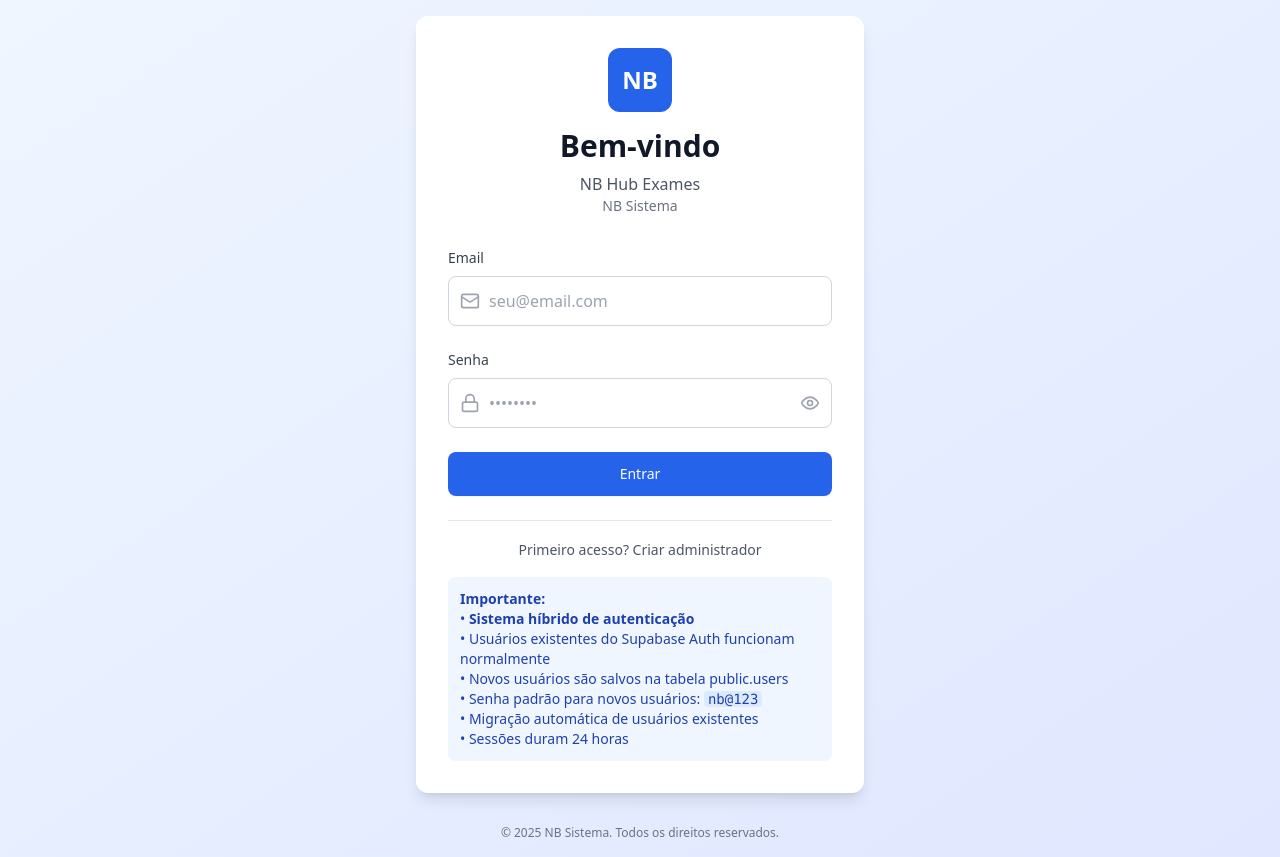
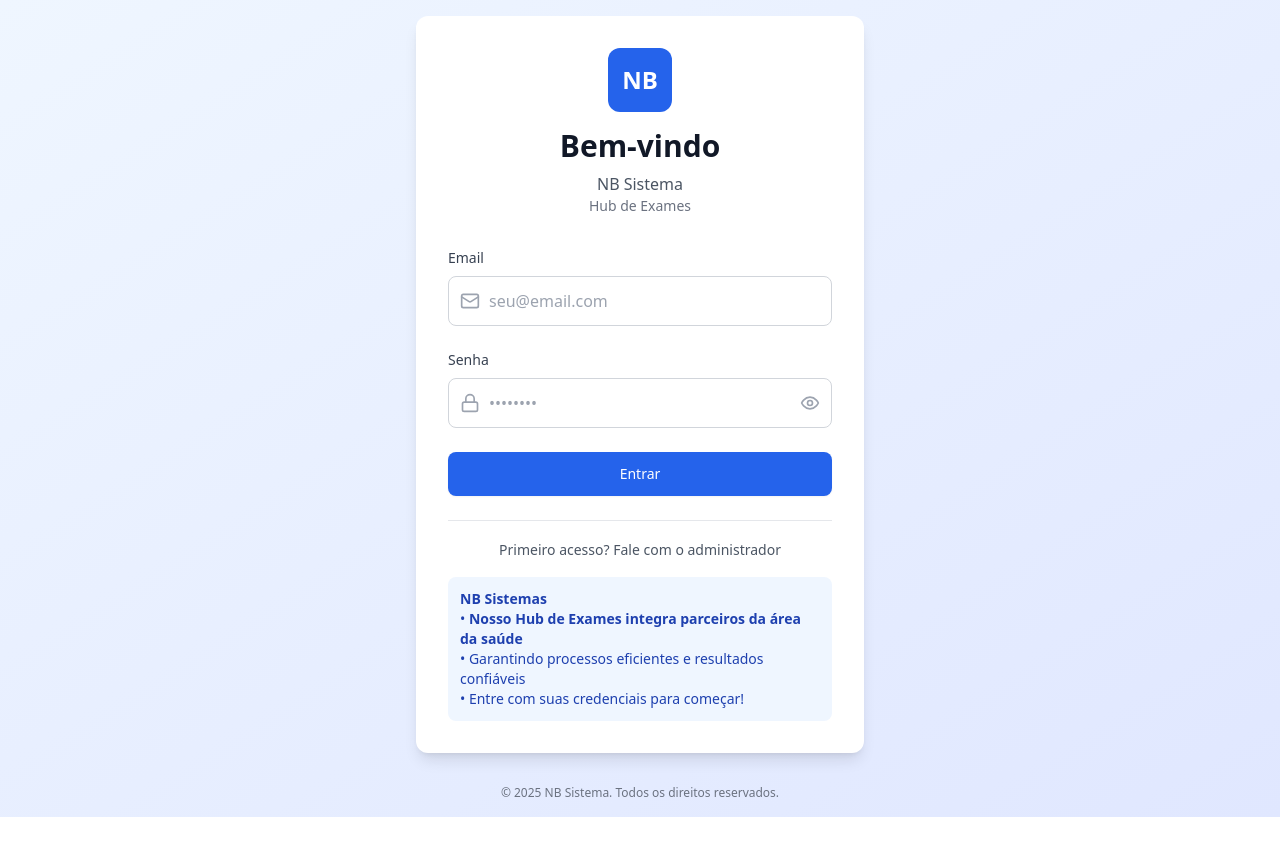
Before and after one commit to nbsistema/exames, a React (Vite) app: page / in a window 1280 px wide. After the commit the page ends 817 px from the top, so only its background shows below. Built offline with nearby package versions, Linux system fonts and the light colour scheme; no server answers.

Commit message:
Update LoginForm.tsx

```diff
--- a/src/components/LoginForm.tsx
+++ b/src/components/LoginForm.tsx
@@ -222,8 +222,8 @@ export function LoginForm() {
                 <span className="text-white font-bold text-2xl">NB</span>
               </div>
               <h2 className="text-3xl font-bold text-gray-900">Recuperar Senha</h2>
-              <p className="text-gray-600 mt-2">NB Hub Exames</p>
-              <p className="text-sm text-gray-500">NB Sistema</p>
+              <p className="text-gray-600 mt-2">NB Sistema</p>
+              <p className="text-sm text-gray-500">Hub de Exames</p>
             </div>
 
             <form onSubmit={handleResetPassword} className="space-y-6">
@@ -282,8 +282,8 @@ export function LoginForm() {
               <span className="text-white font-bold text-2xl">NB</span>
             </div>
             <h2 className="text-3xl font-bold text-gray-900">Bem-vindo</h2>
-            <p className="text-gray-600 mt-2">NB Hub Exames</p>
-            <p className="text-sm text-gray-500">NB Sistema</p>
+            <p className="text-gray-600 mt-2">NB Sistema</p>
+            <p className="text-sm text-gray-500">Hub de Exames</p>
           </div>
 
           <form onSubmit={handleSubmit} className="space-y-6">
@@ -351,26 +351,23 @@ export function LoginForm() {
             </button>
 
             <div className="text-center mt-4 pt-4 border-t border-gray-200">
-              <button
+             <button
                 type="button"
                 onClick={() => setShowInitialSetup(true)}
                 className="text-sm text-gray-600 hover:text-gray-800 transition-colors"
               >
-                Primeiro acesso? Criar administrador
+                Primeiro acesso? Fale com o administrador
               </button>
             </div>
           </form>
 
           <div className="mt-4 p-3 bg-blue-50 rounded-lg">
             <p className="text-sm text-blue-800">
-              <strong>Importante:</strong>
-              <br />• <strong>Sistema híbrido de autenticação</strong>
-              <br />• Usuários existentes do Supabase Auth funcionam normalmente
-              <br />• Novos usuários são salvos na tabela public.users
-              <br />• Senha padrão para novos usuários: <code className="bg-blue-100 px-1 rounded">nb@123</code>
-              <br />• Migração automática de usuários existentes
-              <br />• Sessões duram 24 horas
-            </p>
+              <strong>NB Sistemas</strong>
+              <br />• <strong>Nosso Hub de Exames integra parceiros da área da saúde</strong>
+              <br />• Garantindo processos eficientes e resultados confiáveis
+              <br />• Entre com suas credenciais para começar!
+              </p>
           </div>
         </div>
 
```
